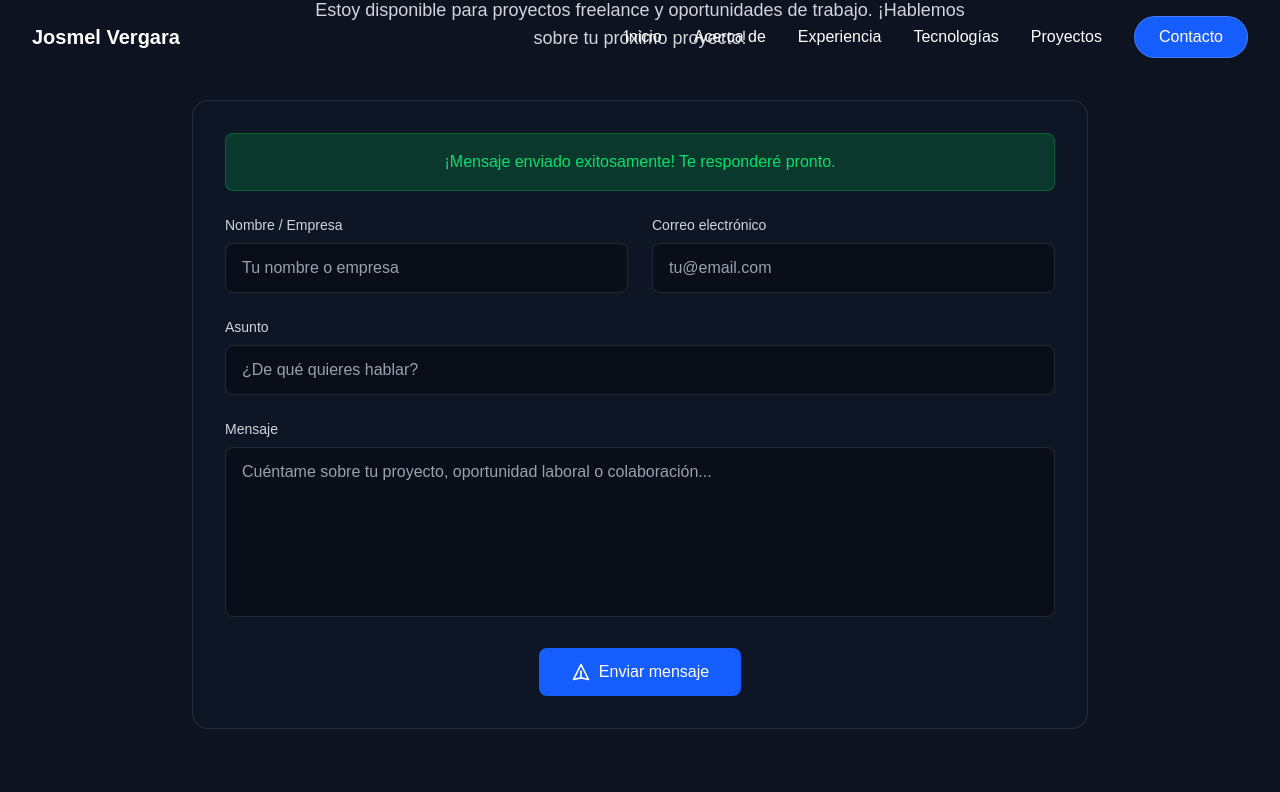
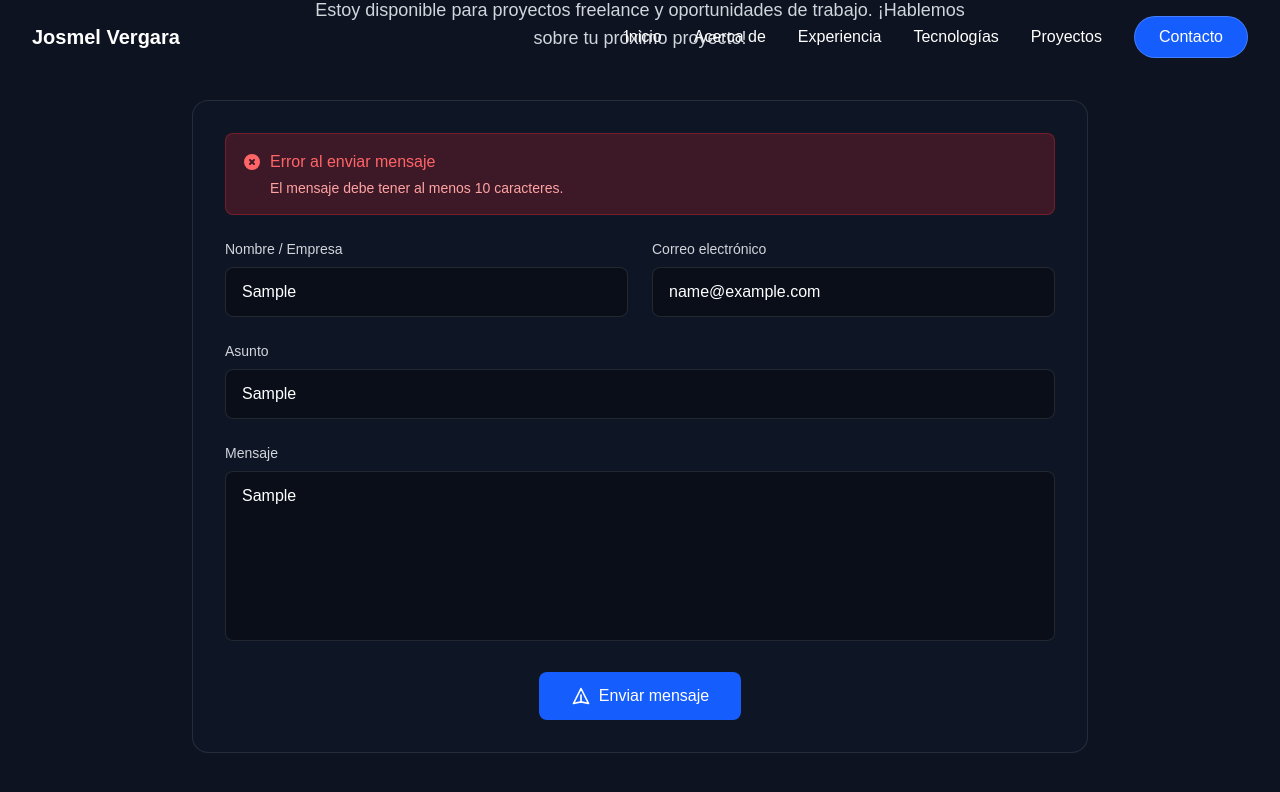
Before and after one commit to josmeldev/portafolioweb, a Next.js app: page / in a window 1280 px wide. Both pictures are taken after typing "Sample", "name@example.com", "Sample", "Sample" into the empty fields and a click on the button "Enviar mensaje". Shown: the part 3327-4119 px from the top of the page. Built offline with nearby package versions, Linux system fonts and the light colour scheme; no server answers.

Commit message:
Implement enhanced error handling and rate limiting for contact form submissions

```diff
--- a/src/app/page.tsx
+++ b/src/app/page.tsx
@@ -34,6 +34,9 @@ export default function Home() {
   });
   const [isSubmitting, setIsSubmitting] = useState(false);
   const [submitStatus, setSubmitStatus] = useState<'idle' | 'success' | 'error'>('idle');
+  const [errorMessage, setErrorMessage] = useState('');
+  const [submitCount, setSubmitCount] = useState(0);
+  const [lastSubmitTime, setLastSubmitTime] = useState(0);
 
   const fullName = 'Josmel';
 
@@ -78,8 +81,35 @@ export default function Home() {
     e.preventDefault();
     setIsSubmitting(true);
     setSubmitStatus('idle');
+    setErrorMessage('');
 
     try {
+      // PROTECCIÓN 1: Rate limiting (máximo 3 envíos por hora)
+      const now = Date.now();
+      const oneHour = 60 * 60 * 1000; // 1 hora en millisegundos
+
+      if (now - lastSubmitTime < 2 * 60 * 1000) { // 2 minutos entre envíos
+        throw new Error('Por favor espera 2 minutos antes de enviar otro mensaje.');
+      }
+
+      // PROTECCIÓN 2: Verificar contenido spam básico
+      const spamWords = ['viagra', 'casino', 'lottery', 'winner', 'million', 'click here', 'free money'];
+      const messageText = (formData.message + formData.subject + formData.name).toLowerCase();
+      const hasSpam = spamWords.some(word => messageText.includes(word));
+
+      if (hasSpam) {
+        throw new Error('Mensaje detectado como spam. Por favor revisa el contenido.');
+      }
+
+      // PROTECCIÓN 3: Validación básica de contenido
+      if (formData.message.length < 10) {
+        throw new Error('El mensaje debe tener al menos 10 caracteres.');
+      }
+
+      if (formData.name.length < 2) {
+        throw new Error('El nombre debe tener al menos 2 caracteres.');
+      }
+
       // Configuración de EmailJS usando variables de entorno
       const serviceID = process.env.NEXT_PUBLIC_EMAILJS_SERVICE_ID;
       const templateID = process.env.NEXT_PUBLIC_EMAILJS_TEMPLATE_ID;
@@ -92,7 +122,7 @@ export default function Home() {
       console.log('Form data:', formData);
 
       if (!serviceID || !templateID || !publicKey) {
-        throw new Error('Configuración de EmailJS incompleta. Verifica las variables de entorno en .env.local');
+        throw new Error('Error de configuración. Por favor intenta más tarde.');
       }
 
       // Envío real con EmailJS - Variables ajustadas a tu template
@@ -111,9 +141,13 @@ export default function Home() {
 
       setSubmitStatus('success');
       setFormData({ name: '', email: '', subject: '', message: '' });
+      setLastSubmitTime(now);
+      setSubmitCount(prev => prev + 1);
+
     } catch (error) {
       console.error('Error enviando email:', error);
       setSubmitStatus('error');
+      setErrorMessage(error instanceof Error ? error.message : 'Error al enviar el mensaje. Por favor intenta de nuevo.');
     } finally {
       setIsSubmitting(false);
     }
@@ -745,13 +779,26 @@ export default function Home() {
           <div className="bg-gray-900/50 rounded-2xl p-8 border border-white/10">
             {submitStatus === 'success' && (
               <div className="mb-6 p-4 bg-green-500/20 border border-green-500/30 rounded-lg">
-                <p className="text-green-400 text-center">¡Mensaje enviado exitosamente! Te responderé pronto.</p>
+                <div className="flex items-center">
+                  <svg className="w-5 h-5 text-green-400 mr-2" fill="currentColor" viewBox="0 0 20 20">
+                    <path fillRule="evenodd" d="M10 18a8 8 0 100-16 8 8 0 000 16zm3.707-9.293a1 1 0 00-1.414-1.414L9 10.586 7.707 9.293a1 1 0 00-1.414 1.414l2 2a1 1 0 001.414 0l4-4z" clipRule="evenodd" />
+                  </svg>
+                  <p className="text-green-400">¡Mensaje enviado exitosamente! Te responderé pronto.</p>
+                </div>
               </div>
             )}
 
-            {submitStatus === 'error' && (
+            {submitStatus === 'error' && errorMessage && (
               <div className="mb-6 p-4 bg-red-500/20 border border-red-500/30 rounded-lg">
-                <p className="text-red-400 text-center">Error al enviar el mensaje. Por favor intenta de nuevo.</p>
+                <div className="flex items-start">
+                  <svg className="w-5 h-5 text-red-400 mr-2 mt-0.5 flex-shrink-0" fill="currentColor" viewBox="0 0 20 20">
+                    <path fillRule="evenodd" d="M10 18a8 8 0 100-16 8 8 0 000 16zM8.707 7.293a1 1 0 00-1.414 1.414L8.586 10l-1.293 1.293a1 1 0 101.414 1.414L10 11.414l1.293 1.293a1 1 0 001.414-1.414L11.414 10l1.293-1.293a1 1 0 00-1.414-1.414L10 8.586 8.707 7.293z" clipRule="evenodd" />
+                  </svg>
+                  <div className="flex-1">
+                    <p className="text-red-400 font-medium mb-1">Error al enviar mensaje</p>
+                    <p className="text-red-300 text-sm">{errorMessage}</p>
+                  </div>
+                </div>
               </div>
             )}
 
```
